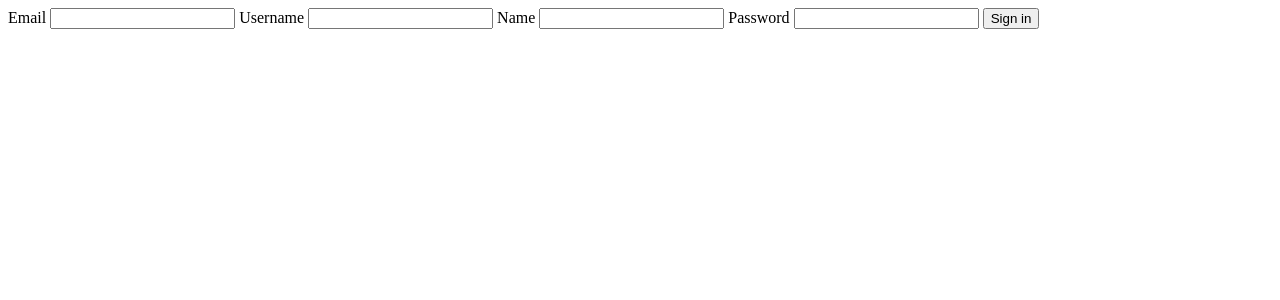
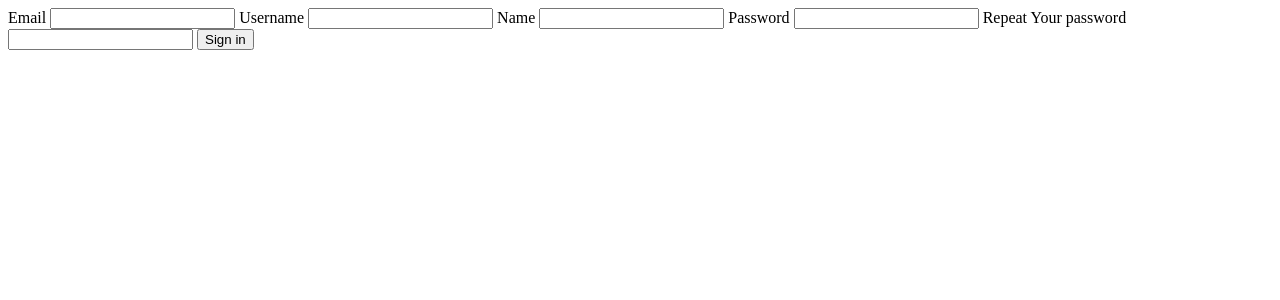
Before and after one commit to Dima2504/flask-simple-chats, a Flask app: page /authentication/register in a window 1280 px wide. Shown: the top 300 px of the page. Run offline with Flask 2, Linux system fonts and the light colour scheme.

Commit message:
Add repeat password field into registration form

```diff
--- a/app/authentication/views.py
+++ b/app/authentication/views.py
@@ -64,10 +64,12 @@ class RegisterView(MethodView):
         email = request.form['email']
         username = request.form['username']
         name = request.form['name']
-        password = request.form['password']
+        password1 = request.form['password1']
+        password2 = request.form['password2']
         try:
             validate_email(email)
-            validate_password_length(password)
+            validate_equal_passwords(password1, password2)
+            validate_password_length(password2)
         except ValidationError as e:
             flash(e.message)
             return render_template('authentication/register.html')
@@ -78,7 +80,7 @@ class RegisterView(MethodView):
             flash('This username is busy! Try putting another one')
         else:
             user = User(email=email, username=username, name=name)
-            user.set_password(password)
+            user.set_password(password2)
             db.session.add(user)
             db.session.commit()
             flash('Successfully registered!')
--- a/app/templates/authentication/register.html
+++ b/app/templates/authentication/register.html
@@ -8,8 +8,10 @@
         <input type="text" name="username" id="username" required>
         <label for="name">Name</label>
         <input type="text" name="name" id="name">
-        <label for="password">Password</label>
-        <input type="password" name="password" id="password">
+        <label for="password1">Password</label>
+        <input type="password" name="password1" id="password1">
+        <label for="password2">Repeat Your password</label>
+        <input type="password" name="password2" id="password2">
         <button type="submit">Sign in</button>
     </form>
 {% endblock %}
```
Also changed, not shown: tests/test_client.py (added).
